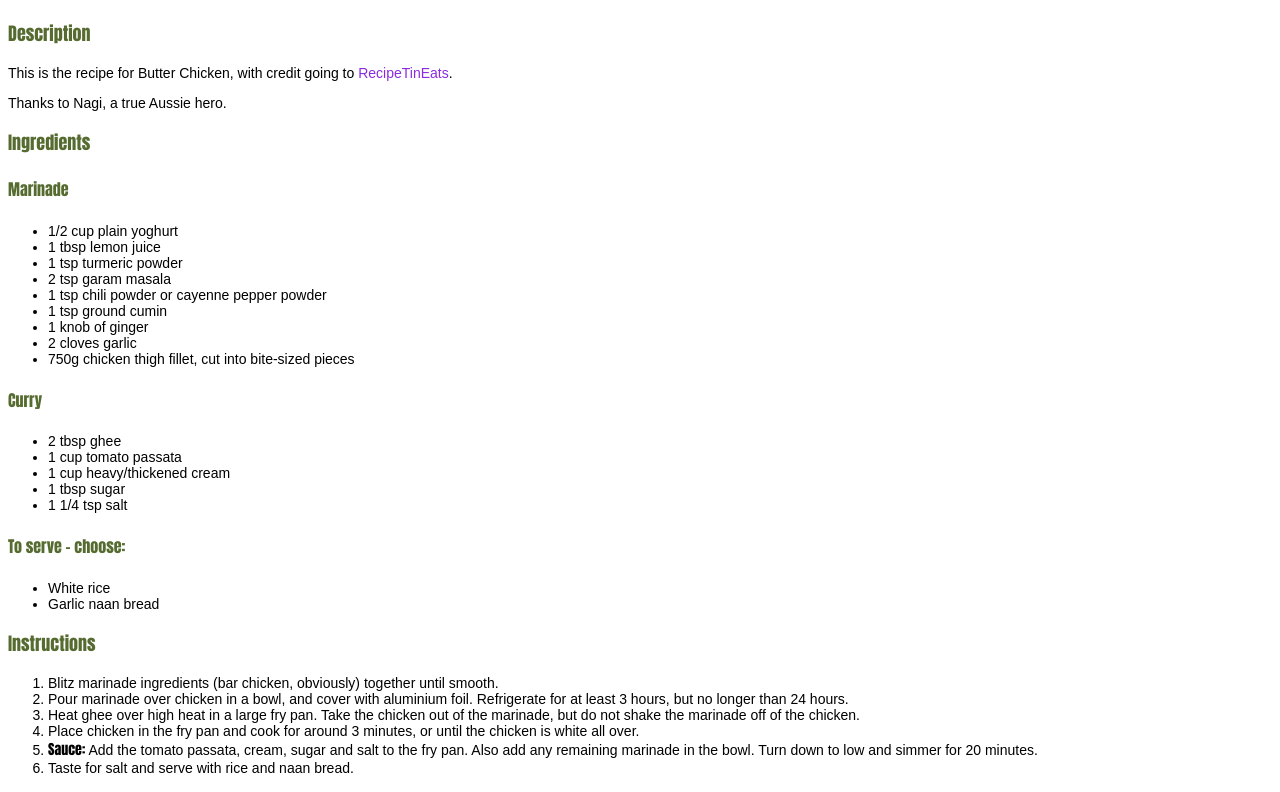
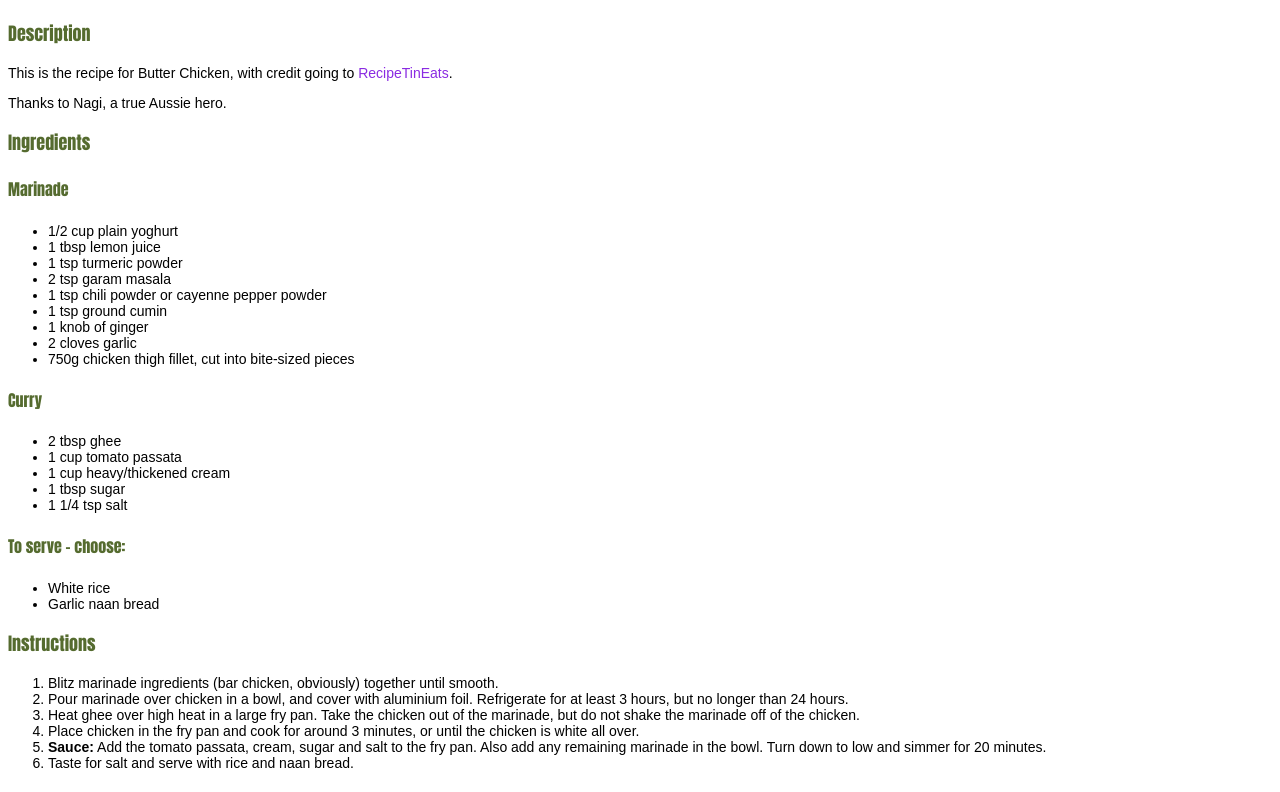
Before and after one commit to tarajsharma/odin-recipes, a plain HTML site: page recipes/butterchicken.html in a window 1280 px wide. Shown: the part 416-1208 px from the top of the page. Drawn offline with Linux system fonts and the light colour scheme.

Commit message:
Changed <strong> to <b>
Changed <strong> tag to <b> tag, for CSS formatting changes to apply.

```diff
--- a/recipes/butterchicken.html
+++ b/recipes/butterchicken.html
@@ -50,7 +50,7 @@
             <li>Place chicken in the fry pan and cook for around 3 minutes, or until
                 the chicken is white all over.
             </li>
-            <li><strong>Sauce:</strong> Add the tomato passata, cream, sugar and salt
+            <li><b>Sauce:</b> Add the tomato passata, cream, sugar and salt
             to the fry pan. Also add any remaining marinade in the bowl. Turn down to
             low and simmer for 20 minutes.
             </li>
```
